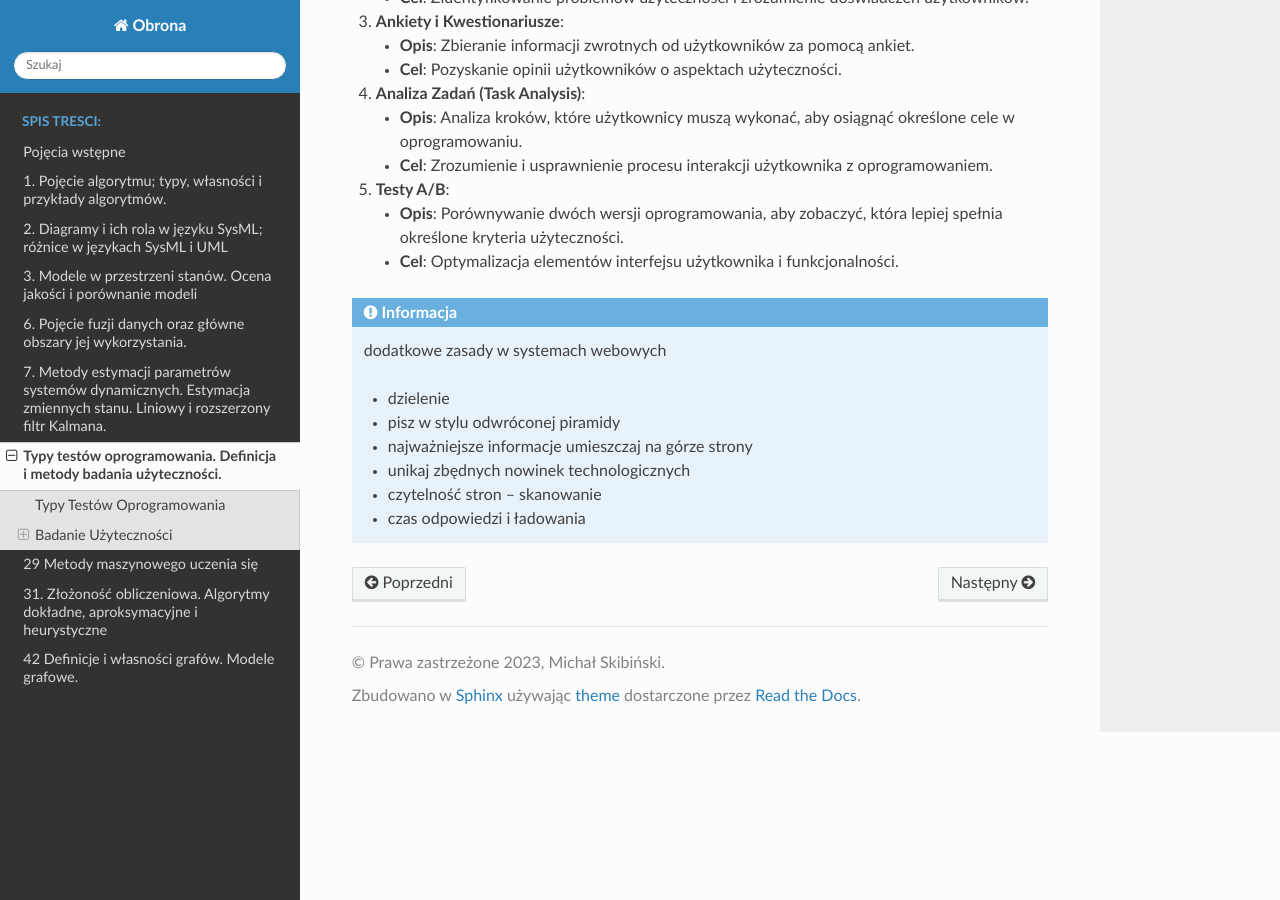
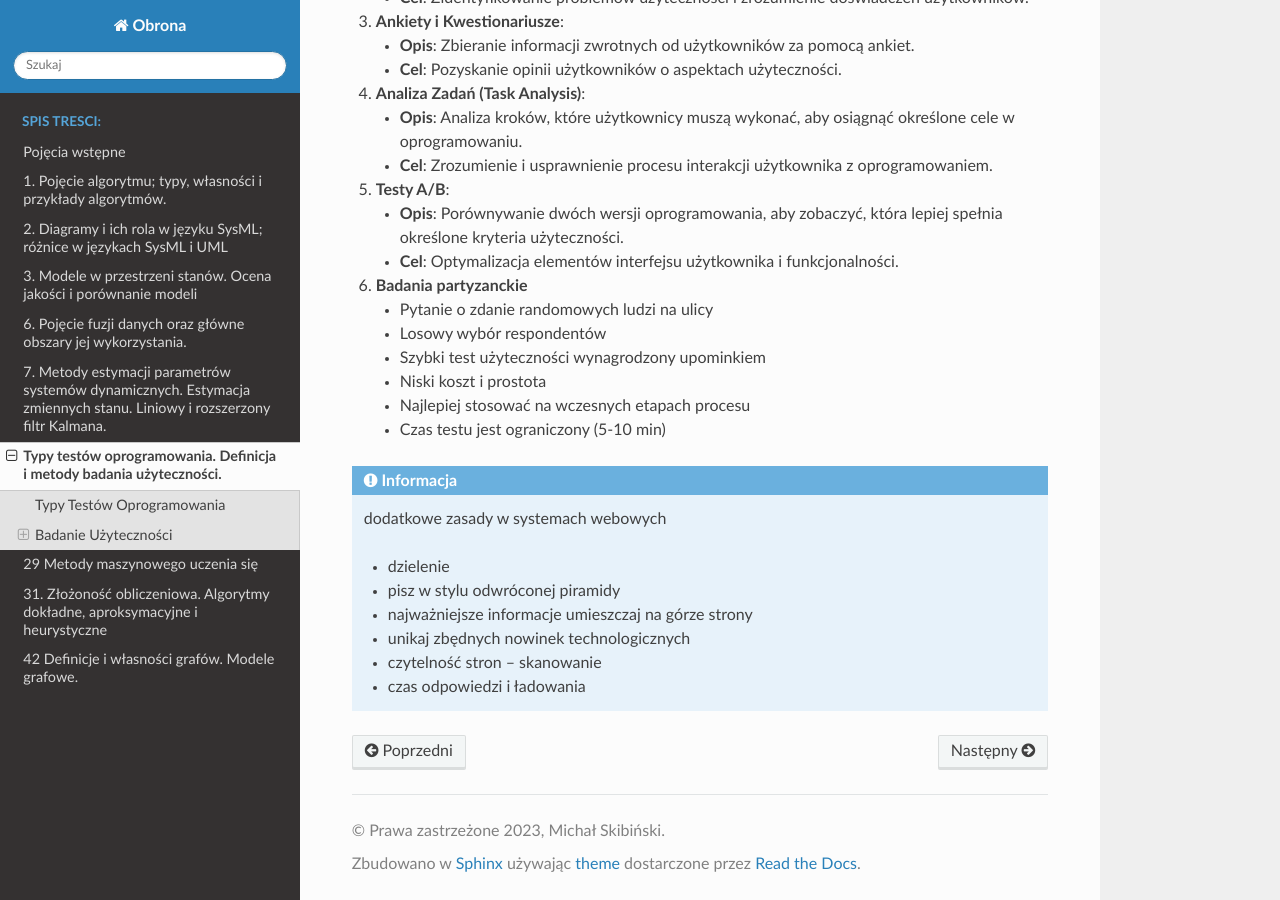
Before and after one commit to miskibin/obrona, a Sphinx documentation site: the page built from docs/source/18.md, in a window 1280 px wide and 900 px high, scrolled down 1383 px. Built offline with Sphinx 7.4.7 and the Read the Docs theme 2.0.0, drawn with Linux system fonts in a browser that asks for light colours.

Commit message:
Add section on guerrilla research

````diff
--- a/docs/source/18.md
+++ b/docs/source/18.md
@@ -60,6 +60,14 @@ Badanie użyteczności to proces oceny, jak łatwo użytkownicy mogą korzystać
    - **Opis**: Porównywanie dwóch wersji oprogramowania, aby zobaczyć, która lepiej spełnia określone kryteria użyteczności.
    - **Cel**: Optymalizacja elementów interfejsu użytkownika i funkcjonalności.
 
+5. **Badania partyzanckie**
+    - Pytanie o zdanie randomowych ludzi na ulicy
+    - Losowy wybór respondentów
+    - Szybki test użyteczności wynagrodzony upominkiem
+    - Niski koszt i prostota
+    - Najlepiej stosować na wczesnych etapach procesu
+    - Czas testu jest ograniczony (5-10 min)
+
 
 ```{note}
 dodatkowe zasady w systemach webowych
````
